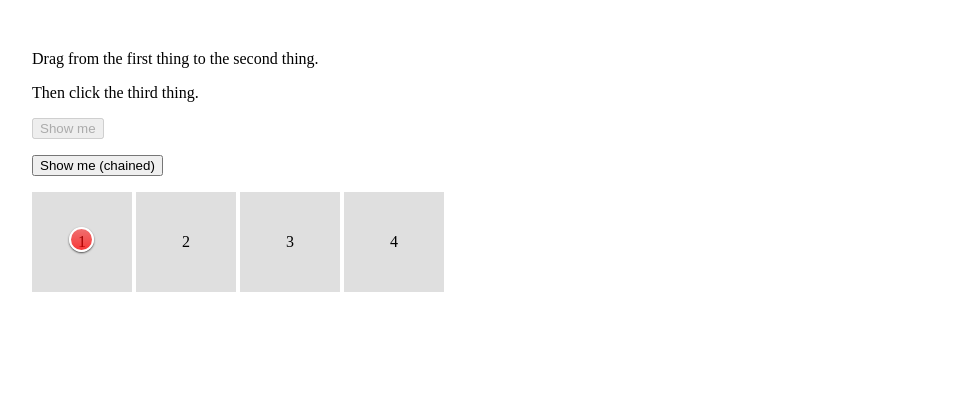
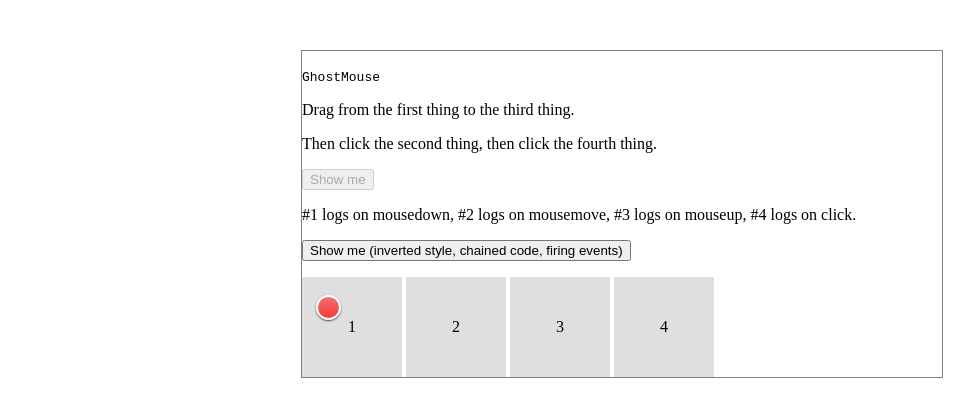
Before and after one commit to brian-c/ghost-mouse, a website: page index.html in a window 1280 px wide. Both pictures are taken after a click on the button "Show me". Shown: the whole page, without its empty margins (18-992 px from the left). Drawn offline with Linux system fonts and the light colour scheme.

Commit message:
Clean up demo page

```diff
--- a/index.html
+++ b/index.html
@@ -7,8 +7,10 @@
     <link rel="stylesheet" href="./ghost-mouse.css" />
     <style>
       body {
-        margin: 50px;
+        border: 1px solid gray;
+        margin: 50px auto;
         position: relative;
+        width: 50%;
       }
 
       .thing {
@@ -23,10 +25,16 @@
   </head>
 
   <body>
-    <p>Drag from the first thing to the second thing.</p>
-    <p>Then click the third thing.</p>
+    <p><code>GhostMouse</code></p>
+
+    <p>Drag from the first thing to the third thing.</p>
+    <p>Then click the second thing, then click the fourth thing.</p>
+
     <p><button onclick="demo(arguments[0]);">Show me</button></p>
-    <p><button onclick="demoChained(arguments[0]);">Show me (chained)</button></p>
+
+    <p>#1 logs on mousedown, #2 logs on mousemove, #3 logs on mouseup, #4 logs on click.</p>
+
+    <p><button onclick="demoChained(arguments[0]);">Show me (inverted style, chained code, firing events)</button></p>
 
     <div class="things">
       <div class="thing one" onmousedown="console.info('Down on #1');">1</div>
@@ -38,14 +46,14 @@
     <script src="./ghost-mouse.js"></script>
     <script>
       window.gm = new GhostMouse();
-      window.gm2 = new GhostMouse({inverted: true});
+      window.gm2 = new GhostMouse({events: true, inverted: true});
 
       window.demo = function(e) {
+        e.target.disabled = true;
         window.gm.run(function() {
-          this.do(0, function() {e.target.disabled = true;});
-          this.move('.one', 0.5, 0.5);
+          this.move('.one', 0.25, 0.33);
           this.down();
-          this.move('.three', 0.5, 0.5);
+          this.move('.three', 0.75, 0.67);
           this.up();
           this.move('.two', 0.5, 0.5);
           this.click();
@@ -56,8 +64,8 @@
       };
 
       window.demoChained = function(e) {
+        e.target.disabled = true;
         window.gm2
-          .do(0, function() {e.target.disabled = true;})
           .move('.one', 0.5, 0.5)
           .down()
           .move('.three', 0.5, 0.5)
```
